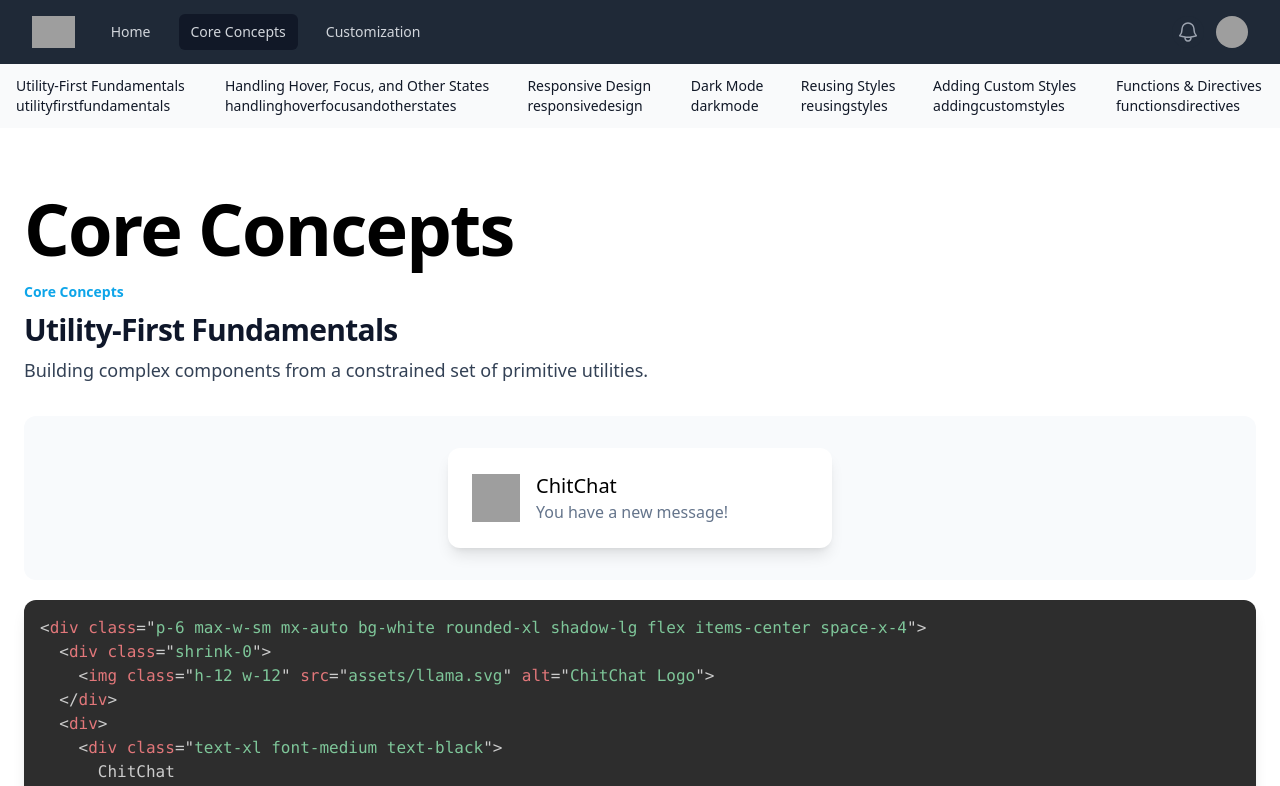
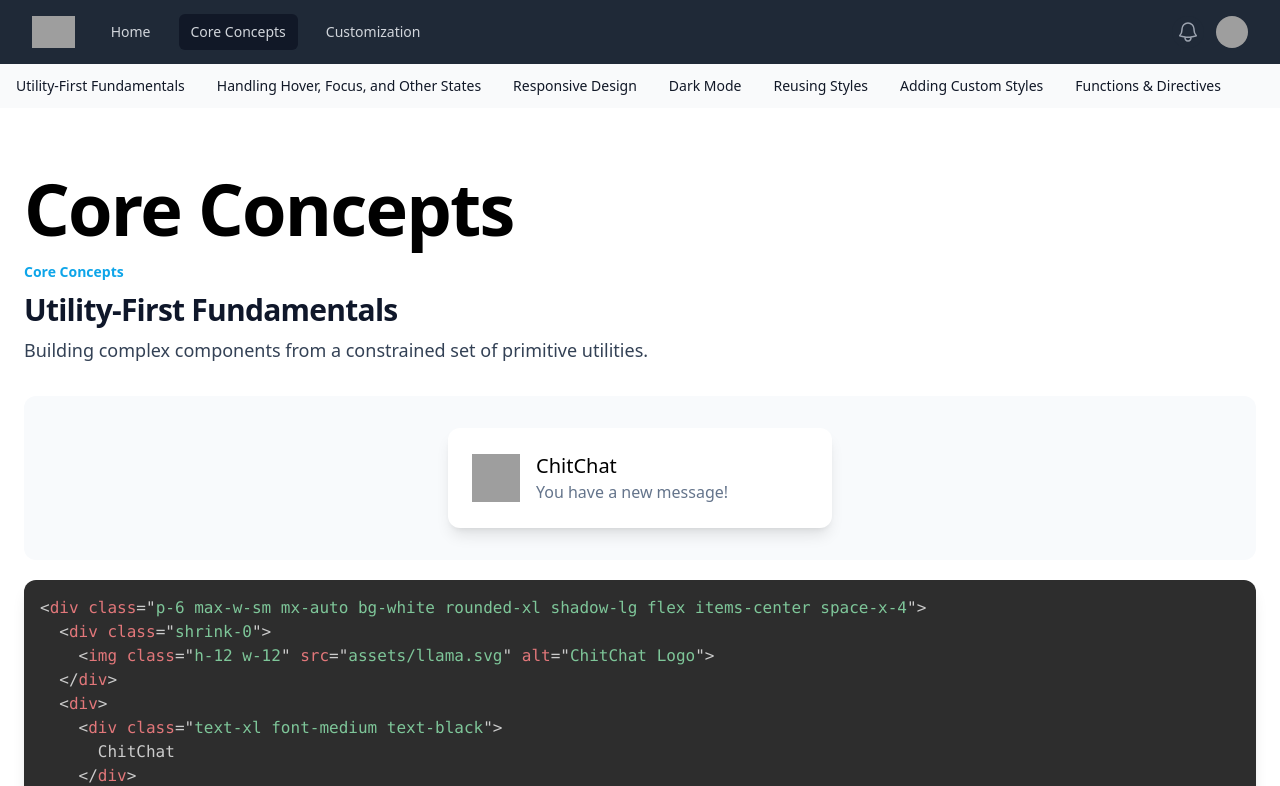
Before and after one commit to aleongit/angular_tailwind, an Angular app: page /core-concepts in a window 1280 px wide. Shown: the top 786 px of the page. Built offline with nearby package versions, Linux system fonts and the light colour scheme; grey boxes are pictures that could not be loaded.

Commit message:
clean: code

```diff
--- a/src/app/components/navbar/navbar.component.html
+++ b/src/app/components/navbar/navbar.component.html
@@ -117,8 +117,9 @@
         @if (getUrlRouter() === item.url) {
         @for (subitem of item.items; track $index) {
         <li>
-          <a [routerLink]="[item.url]" fragment="{{transformUrl(subitem)}}" class="text-gray-900 dark:text-white hover:underline">{{subitem}}
-            {{transformUrl(subitem)}}</a>
+          <a [routerLink]="[item.url]" fragment="{{transformUrl(subitem)}}"
+            class="text-gray-900 dark:text-white hover:underline">{{subitem}}
+          </a>
         </li>
         }
         }
```
